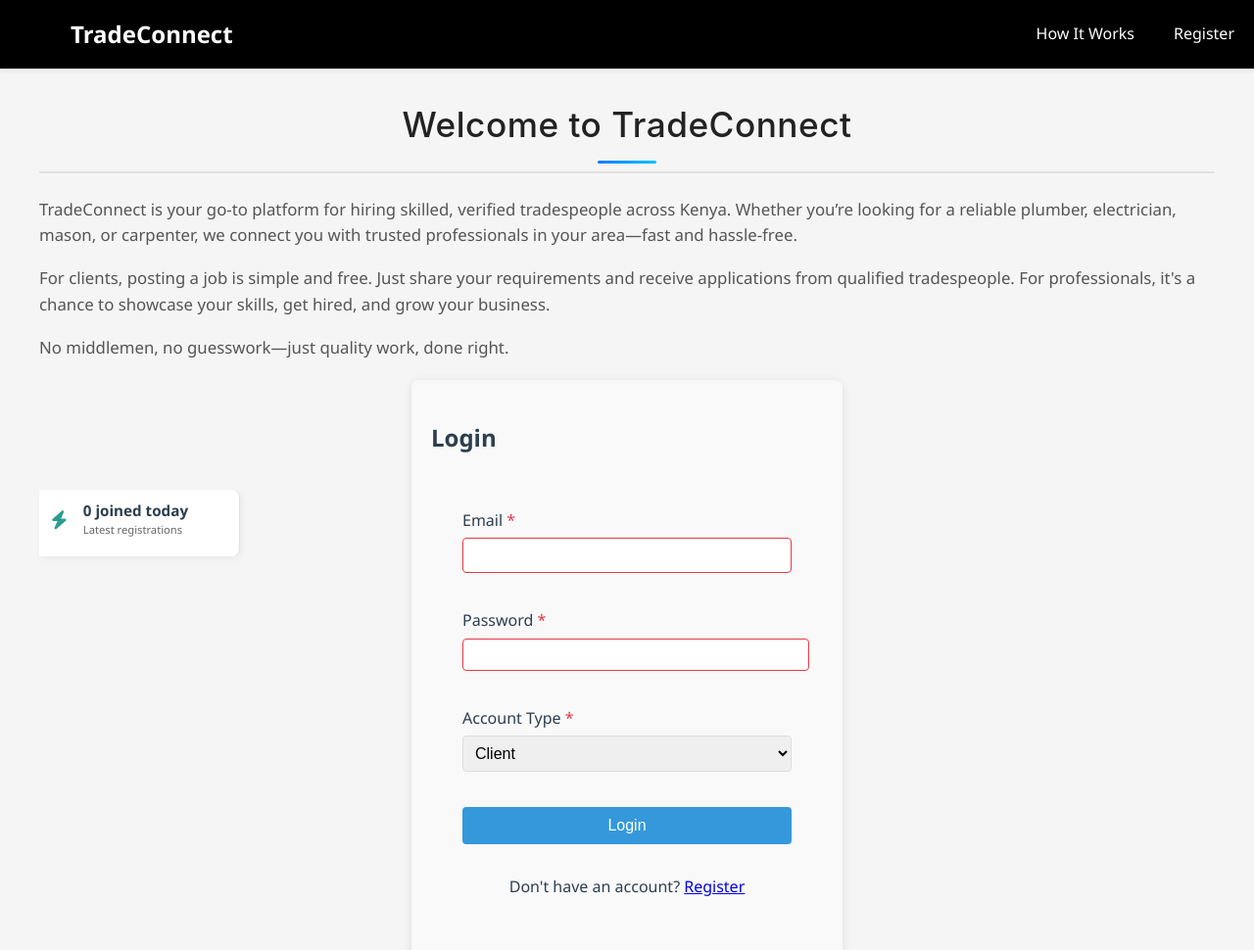
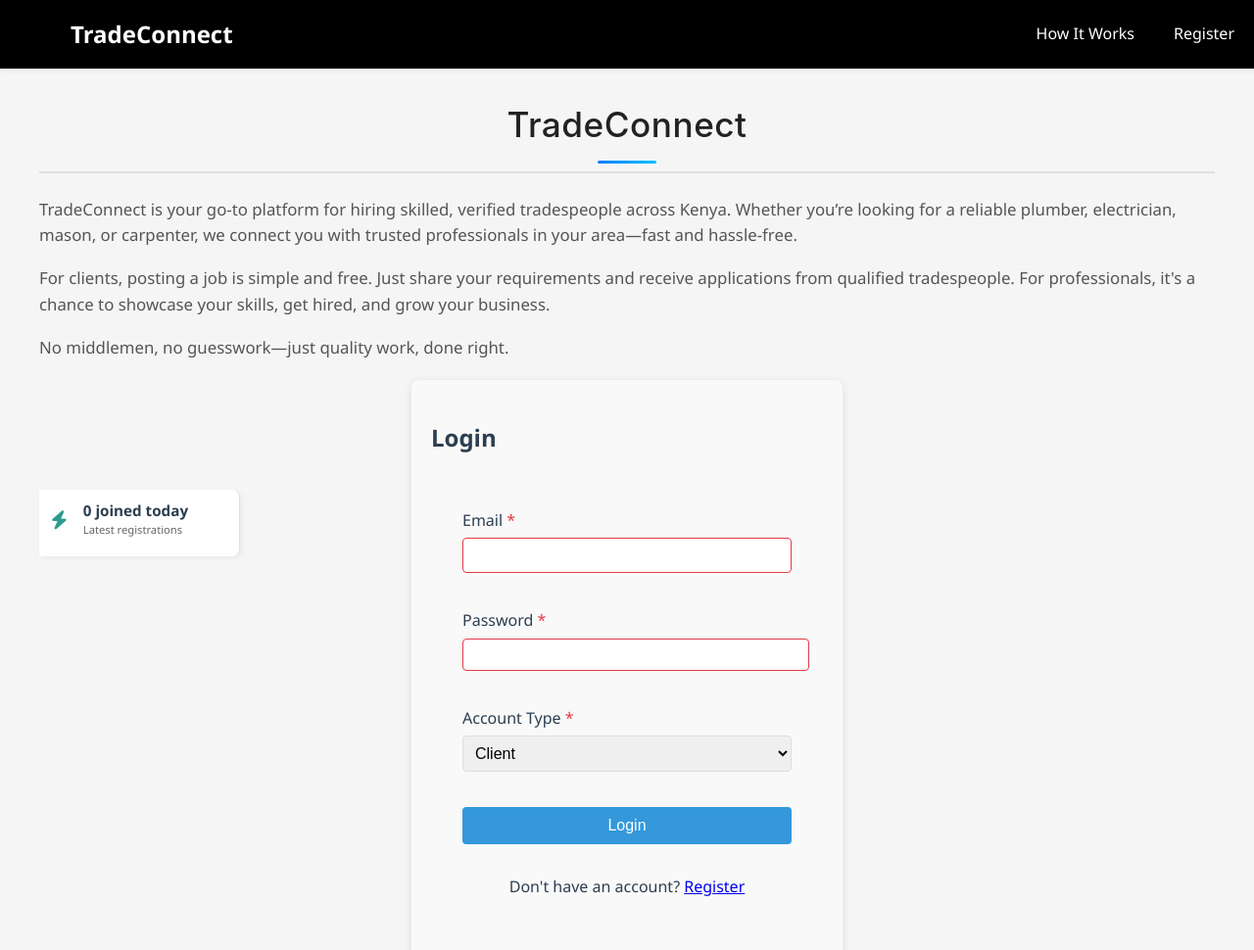
Before and after one commit to Jenga254/TradeConnectKenya, a plain HTML site: page frontend/index.html in a window 1280 px wide. Shown: the top 970 px of the page at 98% size. Drawn offline with nearby package versions, Linux system fonts and the light colour scheme; no server answers.

```diff
--- a/frontend/index.html
+++ b/frontend/index.html
@@ -23,7 +23,7 @@
     </nav>
 
     <section id="about-section" class="homepage-about">
-      <h2>Welcome to TradeConnect</h2>
+      <h2> TradeConnect</h2>
       <p>
         TradeConnect is your go-to platform for hiring skilled, verified
         tradespeople across Kenya. Whether you’re looking for a reliable
```
